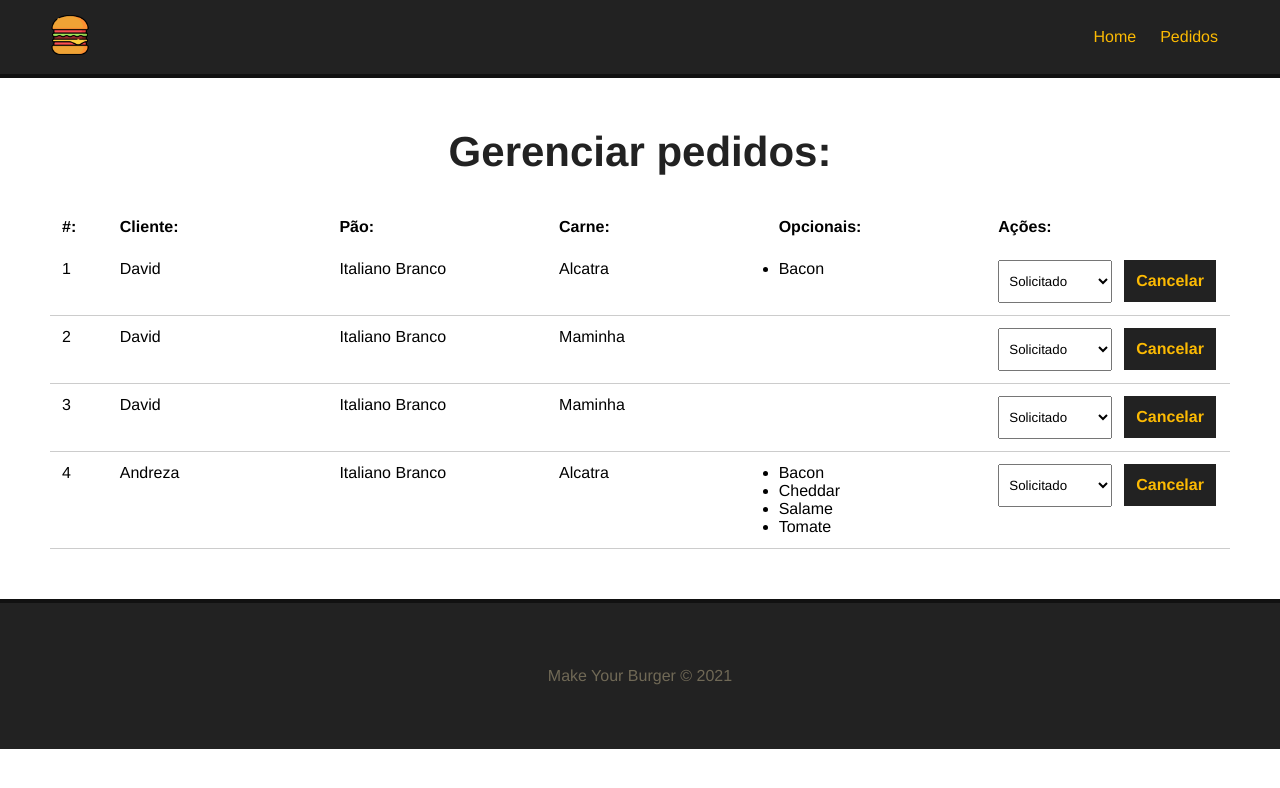
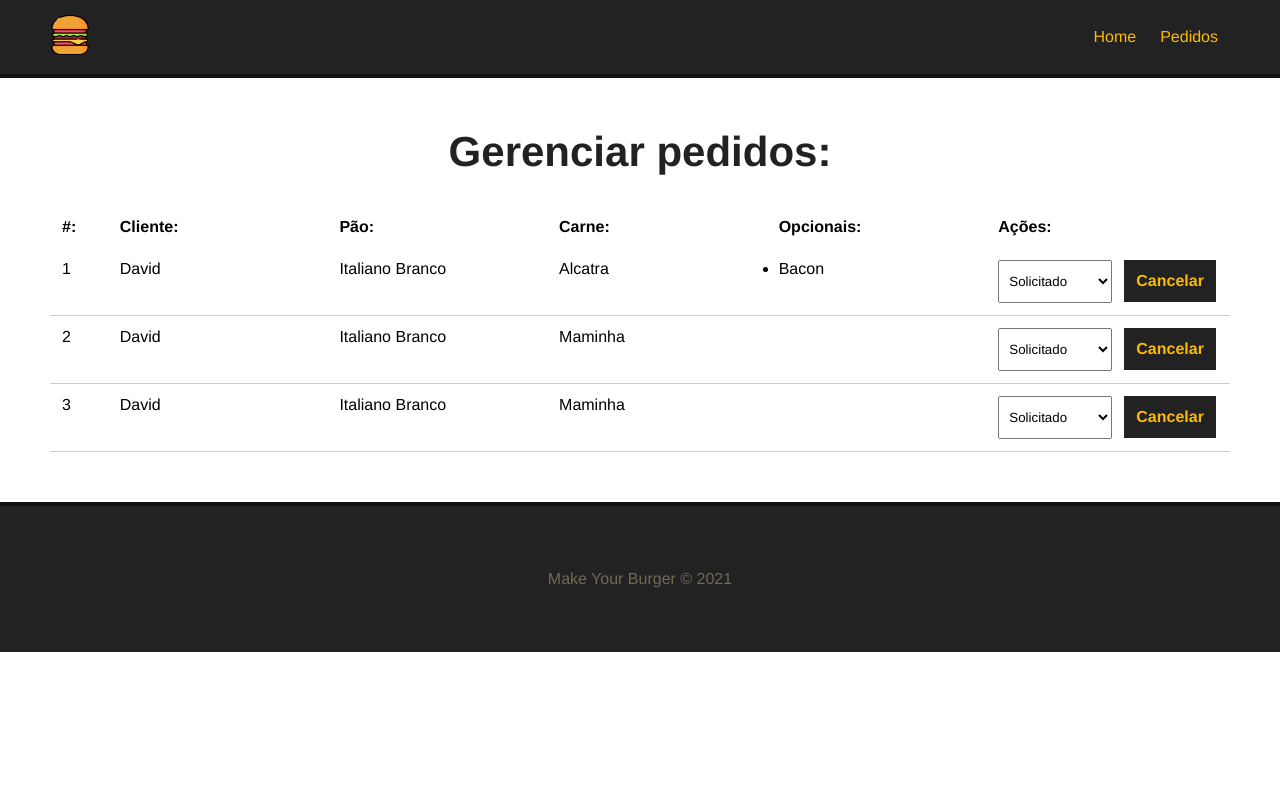
Before and after one commit to david-byte/make_your_burger, a Vue app: page /pedidos in a window 1280 px wide. Shown: the top 788 px of the page. Built offline with nearby package versions, Linux system fonts and the light colour scheme; data requests are answered from the project's data file.

Commit message:
criando deleteBurger

```diff
--- a/db/db.json
+++ b/db/db.json
@@ -103,19 +103,6 @@
       "opcionais": [],
       "status": "Solicitado",
       "id": 3
-    },
-    {
-      "nome": "Andreza",
-      "carne": "Alcatra",
-      "pao": "Italiano Branco",
-      "opcionais": [
-        "Bacon",
-        "Cheddar",
-        "Salame",
-        "Tomate"
-      ],
-      "status": "Solicitado",
-      "id": 4
     }
   ]
 }
--- a/src/components/Dashboard.vue
+++ b/src/components/Dashboard.vue
@@ -30,7 +30,7 @@
                 {{ s.tipo}}
             </option>
           </select>
-          <button class="delete-btn">Cancelar</button>
+          <button class="delete-btn" @click="deleteBurger(burger.id)">Cancelar</button>
         </div>
       </div>
     </div>
@@ -66,6 +66,18 @@
           const data = await req.json();
 
           this.status = data;
+      },
+
+      async deleteBurger(id){
+
+          const req = await fetch(`http://localhost:3000/burgers/${id}`, {
+              method: "DELETE"
+          });
+
+          const res = await req.json();
+
+          // msg
+          this.getPedidos();
       }
 
 
```
